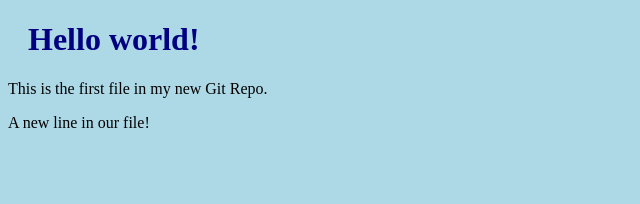
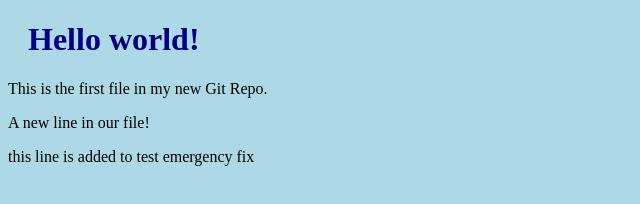
Before and after one commit to Ijkhat1979/hello-world, a plain HTML site: page index.html in a window 1280 px wide. Shown: the whole page, without its empty margins (0-640 px from the left). Drawn offline with Linux system fonts and the light colour scheme.

Commit message:
emergency fix text added

```diff
--- a/index.html
+++ b/index.html
@@ -10,6 +10,7 @@
     <h1>Hello world!</h1>
 <p>This is the first file in my new Git Repo.</p>
 <p>A new line in our file!</p>
+<p>this line is added to test emergency fix</p>
 
 </body>
 </html>
```
